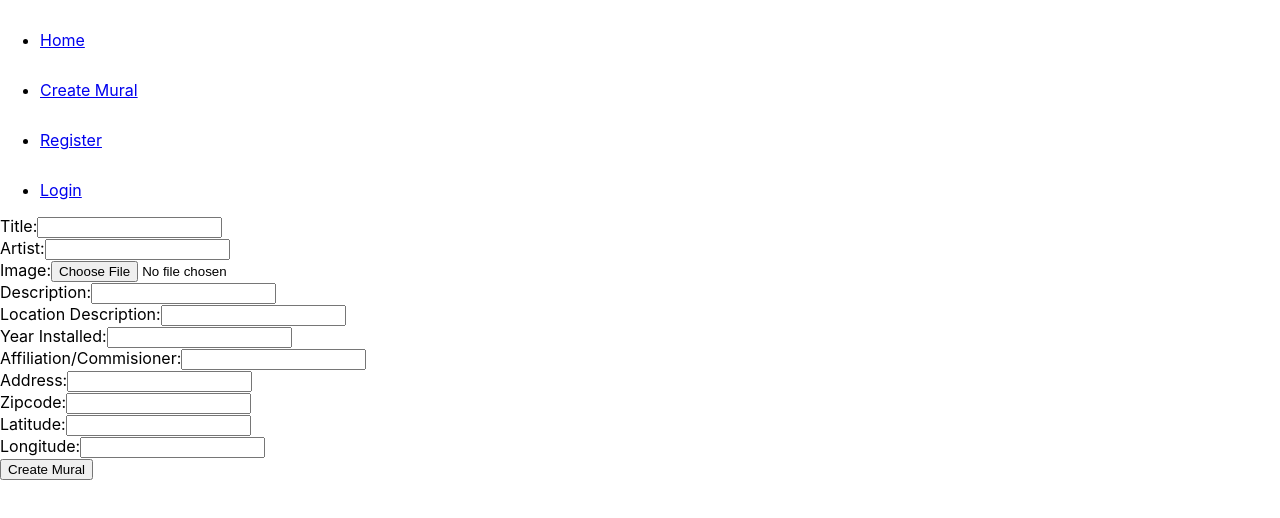
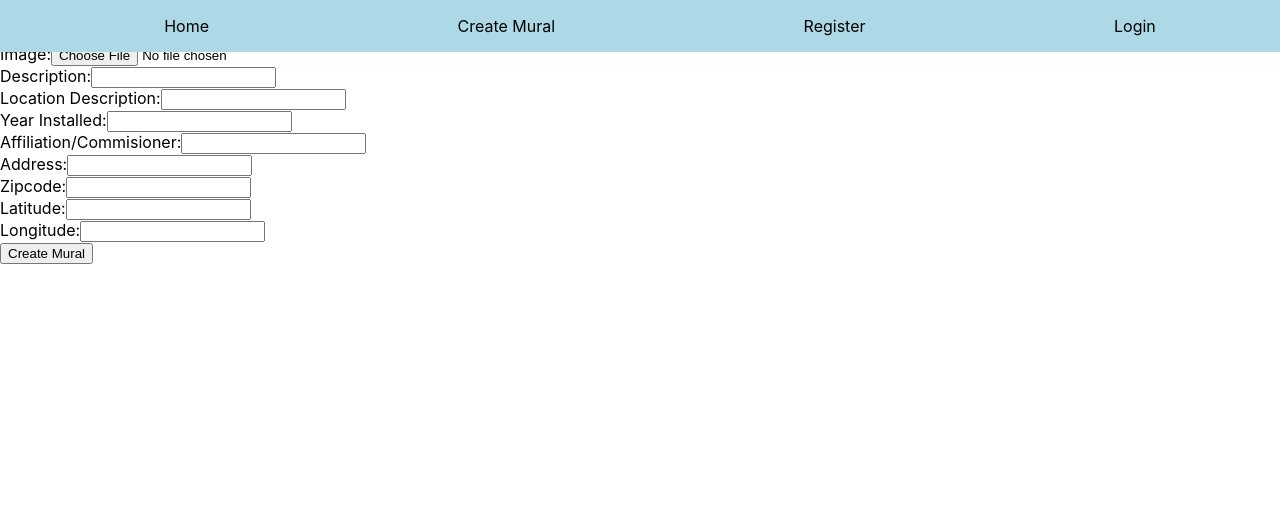
Before and after one commit to GonczarM/ArtInTheWild, a React (Create React App) app: page /murals/new in a window 1280 px wide. Shown: the top 518 px of the page. Built offline with nearby package versions, Linux system fonts and the light colour scheme.

Commit message:
started styling

```diff
--- a/src/App.css
+++ b/src/App.css
@@ -1,37 +1,35 @@
-.App {
-  text-align: center;
+ul{
+  list-style: none;
 }
 
-.App-logo {
-  animation: App-logo-spin infinite 20s linear;
-  height: 40vmin;
-  pointer-events: none;
+a:link, a:visited{
+  text-decoration: none;
+  color: black;
 }
 
-.App-header {
-  background-color: #282c34;
-  min-height: 100vh;
-  display: flex;
-  flex-direction: column;
-  align-items: center;
-  justify-content: center;
-  font-size: calc(10px + 2vmin);
+a:hover{
+  text-decoration: none;
   color: white;
 }
 
-.App-link {
-  color: #61dafb;
+.nav{
+  top: 0;
+  position: fixed;
+  background-color: lightblue;
+  display: flex;
+  justify-content: space-around;
+  width: 100%;
 }
 
-@keyframes App-logo-spin {
-  from {
-    transform: rotate(0deg);
-  }
-  to {
-    transform: rotate(360deg);
-  }
+.nav ul {
+  display: flex;
+  width: 100%;
+  justify-content: space-around;
 }
 
-li{
-  margin-top: 30px;
+
+.search{
+  margin-top: 100px;
+  display: flex;
+  justify-content: center;
 }
--- a/src/Header/index.js
+++ b/src/Header/index.js
@@ -43,7 +43,7 @@ class Header extends React.Component {
       		registerUser = <Link to='/users'>Register</Link>
     	}
 		return(
-			<header>
+			<header className="nav">
 				<ul>
 					<li><Link to='/murals/home'>Home</Link></li>
 					<li><Link to='/murals/new'>Create Mural</Link></li>
--- a/src/Murals/CreateMural.js
+++ b/src/Murals/CreateMural.js
@@ -57,29 +57,29 @@ class CreateMural extends React.Component {
     }
   }
 
-  onChange = async (e) => {
-    console.log(e.target);
-    console.log(e.target.files);
-    const files = e.target.files
-    console.log(files);
-    const formData = new FormData()
-    formData.append("file", files[0])
-    const createImage = await
-    fetch(process.env.REACT_APP_BACKEND_URL + '/murals/image-upload', {
-      method: 'POST',
-      credentials: 'include',
-      body: formData
-    })
-    const parsedResponse = await createImage.json()
-    console.log(parsedResponse);
-    this.setState({
-      images: [...this.state.images, parsedResponse[0]]
-    })
-  }
+  // onChange = async (e) => {
+  //   console.log(e.target);
+  //   console.log(e.target.files);
+  //   const files = e.target.files
+  //   console.log(files);
+  //   const formData = new FormData()
+  //   formData.append("file", files[0])
+  //   const createImage = await
+  //   fetch(process.env.REACT_APP_BACKEND_URL + '/murals/image-upload', {
+  //     method: 'POST',
+  //     credentials: 'include',
+  //     body: formData
+  //   })
+  //   const parsedResponse = await createImage.json()
+  //   console.log(parsedResponse);
+  //   this.setState({
+  //     images: [...this.state.images, parsedResponse[0]]
+  //   })
+  // }
 
 	render(){
 		return(
-			<form onSubmit={this.addMural.bind(null, this.state.mural)}>
+			<form className="form" onSubmit={this.addMural.bind(null, this.state.mural)}>
 				<label>
 					Title:
 					<input
--- a/src/Murals/EditMural.js
+++ b/src/Murals/EditMural.js
@@ -4,7 +4,7 @@ const EditMural = (props) => {
 	return(
 		<div>
 			<h4>Edit Movie</h4>
-			<form onSubmit={props.editMural}>
+			<form className="form" onSubmit={props.editMural}>
 				<label>
 					Title:
 					<input
--- a/src/Murals/MuralList.js
+++ b/src/Murals/MuralList.js
@@ -1,14 +1,13 @@
 import React from 'react';
 
 const Murals = (props) => {
-	const muralsList = props.murals.map((mural) =>
+	const muralsList = props.murals.map((mural, i) =>
 		<li key={mural._id}>
-			Title: <span>{mural.title}</span><br/>
-			Artist: <span>{mural.artist}</span><br/>
-			Image: <span>{mural.image}</span><br/>
-			Location: <span>{mural.locationDescription}</span><br/>
-			Address: <span>{mural.address}</span><br/>
-			Zipcode: <span>{mural.zipcode}</span><br/>
+			{i+1}.<h2>{mural.title}</h2><br/>
+			<h4>{mural.artist}</h4><br/>
+			<span>{mural.address} </span>
+			<span>{mural.zipcode}</span><br/>
+			<h4>{mural.locationDescription}</h4><br/>
 			<button onClick={props.showMuralModal.bind(null, mural._id)}>Show</button><br/>
 		</li>
 	);
--- a/src/Murals/MuralSearch.js
+++ b/src/Murals/MuralSearch.js
@@ -18,9 +18,8 @@ class MuralSearch extends React.Component {
 	render(){
 		return(
 			<div>
-				<h4>Search</h4>
-				<form onSubmit={this.props.searchMurals.bind(null, this.state)}>
-					<label>Choose Search Property
+				<form className="search" onSubmit={this.props.searchMurals.bind(null, this.state)}>
+					<label>Search By
 						<select name="searchProperty" onChange={this.updateSearch}>
 							<option>Choose</option>
 							<option>Artist</option>
@@ -28,7 +27,7 @@ class MuralSearch extends React.Component {
 							<option>Zipcode</option>
 						</select>
 					</label>
-					<label> Search
+					<label>
 						<input
 							type="text"
 							name="searchTerm"
```
Also changed, not shown: public/artInTheWild.jpg (added).
